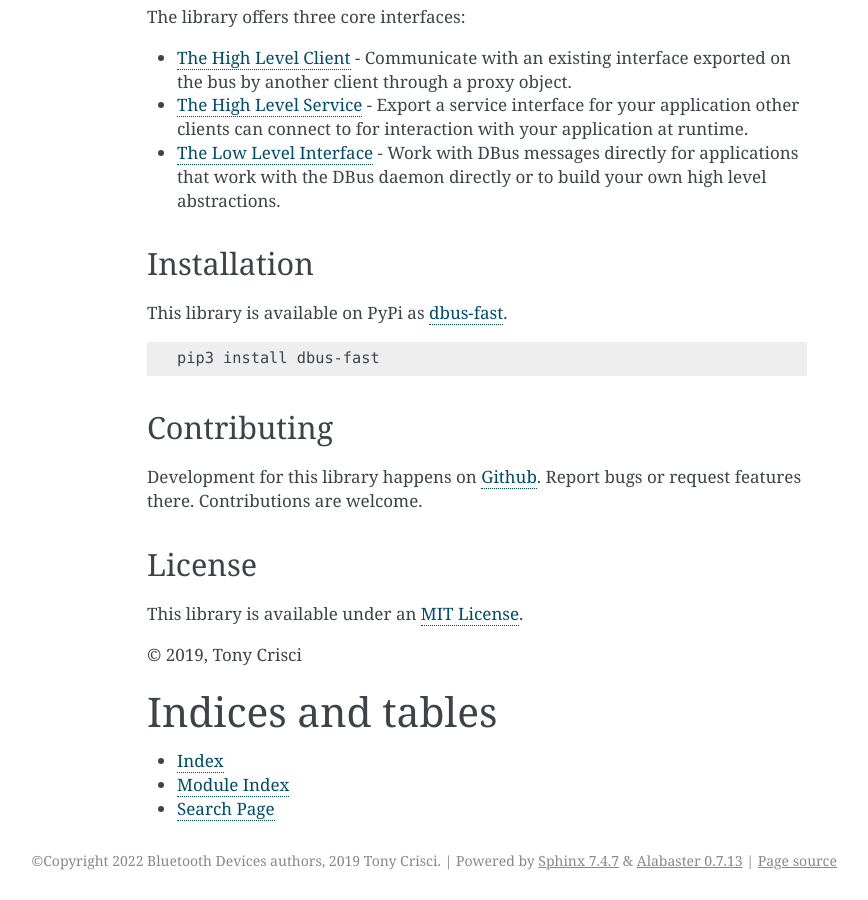
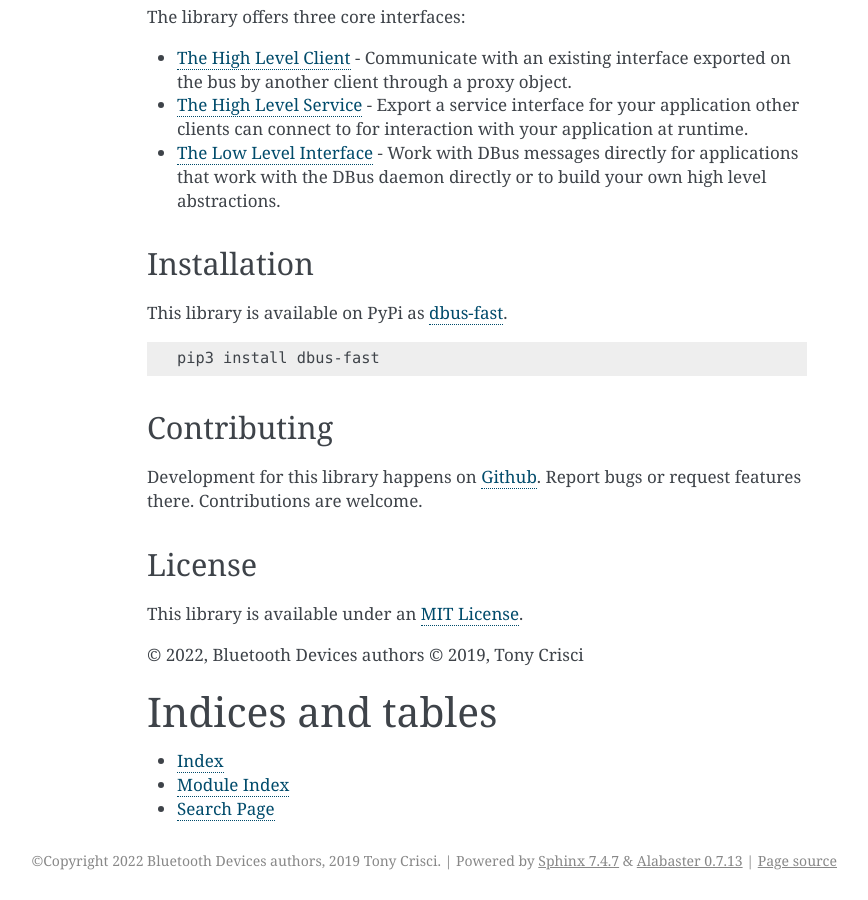
Before and after one commit to Bluetooth-Devices/dbus-fast, a Sphinx documentation site: the page built from docs/source/index.rst, in a window 1280 px wide and 900 px high, scrolled down 1492 px. Shown: the whole window, without its empty margins (273-1141 px from the left). Built offline with Sphinx 7.4.7, drawn with Linux system fonts in a browser that asks for light colours.

Commit message:
fix: copyrights in docs (#10)

```diff
--- a/docs/source/index.rst
+++ b/docs/source/index.rst
@@ -62,6 +62,7 @@ License
 
 This library is available under an `MIT License <https://github.com/altdesktop/python-dbus-fast/blob/master/LICENSE>`_.
 
+© 2022, Bluetooth Devices authors
 © 2019, Tony Crisci
 
 Indices and tables
```
